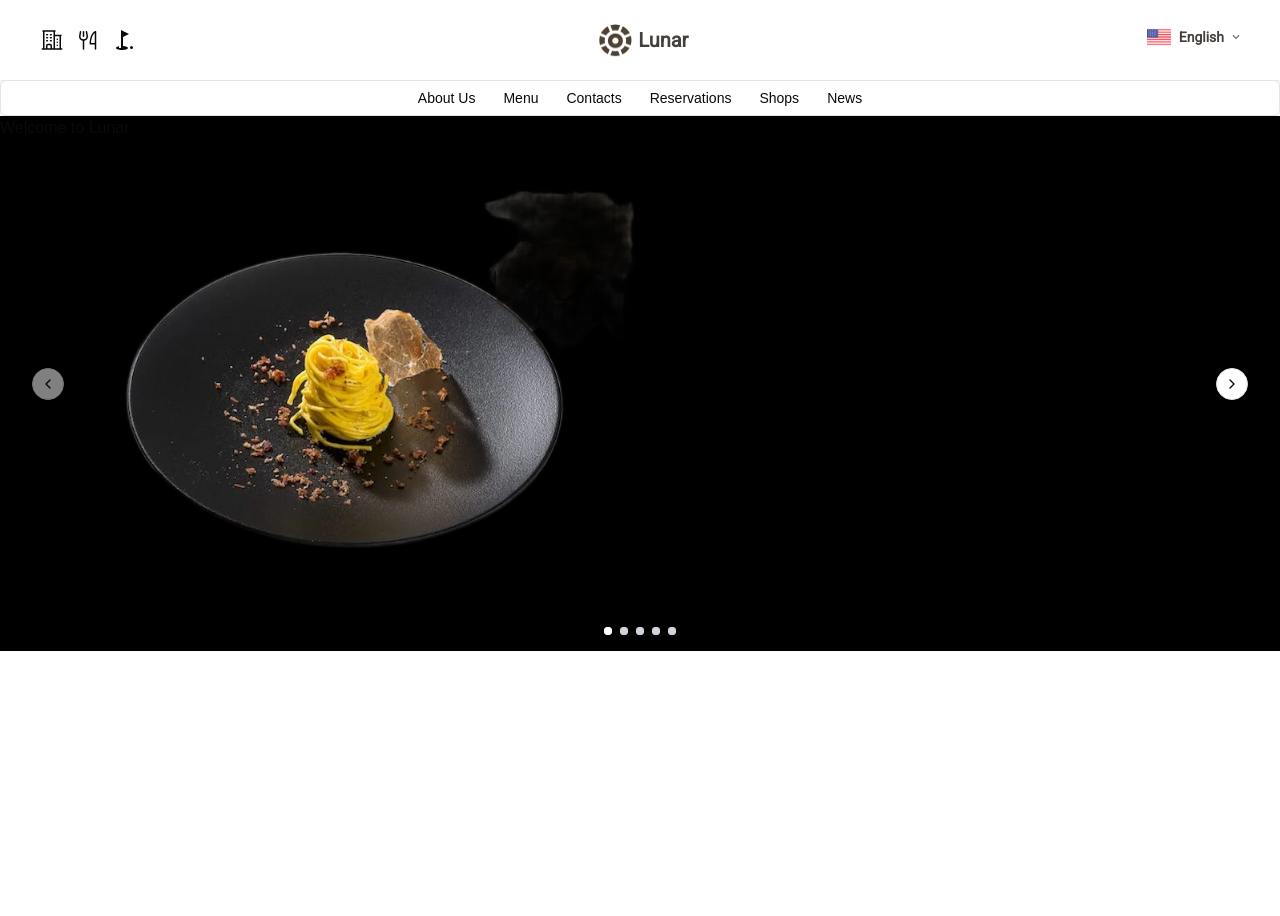
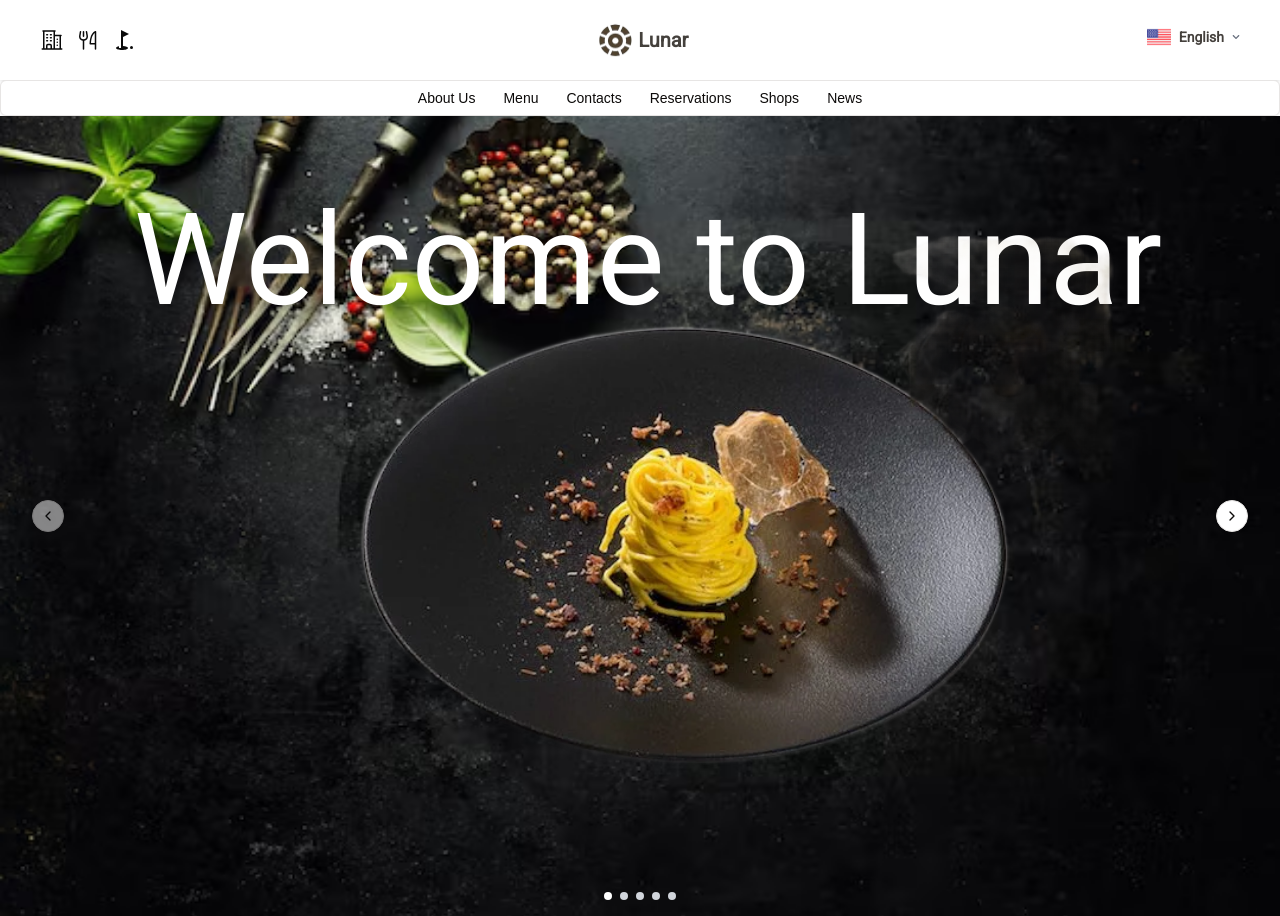
Before and after one commit to SrijanaGhalley77/practice_project, a Next.js app: page / in a window 1280 px wide. Before the commit the page ends 800 px from the top, so only its background shows below. Built offline with nearby package versions, Linux system fonts and the light colour scheme.

Commit message:
Carousel image style updated

```diff
--- a/src/components/slider/page.tsx
+++ b/src/components/slider/page.tsx
@@ -1,5 +1,5 @@
 "use client";
-import React, { useState } from 'react';
+import React from 'react';
 import { Card, CardContent } from "@/components/ui/card";
 import {
     Carousel,
@@ -9,6 +9,7 @@ import {
     CarouselPrevious,
     CarouselIndicator,
 } from "@/components/ui/carousel";
+import Image from 'next/image';
 
 const images = [
     { src: './dish1.png', alt: 'Dish 1' },
@@ -20,20 +21,19 @@ const images = [
 
 const SliderComponent: React.FC = () => {
     return (
-        <section className="flex items-center justify-center relative w-svw h-1/4 overflow-hidden">
-            <Carousel className="bg-black w-full h-full object-cover" totalItems={images.length}>
+        <section className="flex items-center justify-center relative w-full h-screen overflow-hidden">
+            <Carousel className="w-full h-full object-cover" totalItems={images.length}>
                 <CarouselContent>
                     {images.map((image, index) => (
-                        <CarouselItem key={index} index={index} className="transition-transform duration-500 ease-in-out transform hover:scale-105">
-                            <div className="p-0 m-0 items-center justify-center">
-                                <h1 className="text-#fff">Welcome to Lunar</h1>
-                                <img src={image.src} alt={image.alt} className="w-1/2 h-1/2 object-fit" />
-
-                                {/* <Card className=" border-none w-full h-full">
-                                    <CardContent className="flex aspect-video items-center justify-center p-0">
-                                        <img src={image.src} alt={image.alt} className="w-1/2 h-1/2 object-fit" />
-                                    </CardContent>
-                                </Card>  */}
+                        <CarouselItem key={index} index={index} className="w-full h-full object-cover transition-transform duration-500 ease-in-out transform hover:scale-105 relative">
+                            <img
+                                src="/bg.avif"
+                                alt='Carousel Background'
+                                className='absolute inset-0 w-full h-full object-cover -z-10'
+                            />
+                            <div className="p-0 m-0 w-full h-full flex items-center justify-center relative z-10">
+                                <h1 className="font-roboto text-white text-9xl absolute top-20 z-10">Welcome to Lunar</h1>
+                                <img src={image.src} alt={image.alt} className="w-3/4 h-4/4 object-fit absolute top-1/2 left-1/2 transform -translate-x-1/2 -translate-y-1/2 z-20" />
                             </div>
                         </CarouselItem>
                     ))}
@@ -46,7 +46,7 @@ const SliderComponent: React.FC = () => {
                 </div>
                 <div className="absolute bottom-4 left-1/2 transform -translate-x-1/2 flex space-x-2">
                     {images.map((_, index) => (
-                    <CarouselIndicator  key={index} index={index} />
+                        <CarouselIndicator key={index} index={index} />
                     ))}
                 </div>
             </Carousel>
--- a/src/components/ui/carousel.tsx
+++ b/src/components/ui/carousel.tsx
@@ -186,12 +186,12 @@ const CarouselContent = React.forwardRef<
   const { carouselRef, orientation } = useCarousel()
 
   return (
-    <div ref={carouselRef} className="overflow-hidden">
+    <div ref={carouselRef} className="overflow-hidden w-full h-full object-cover">
       <div
         ref={ref}
         className={cn(
           "flex",
-          orientation === "horizontal" ? "-ml-4" : "-mt-4 flex-col",
+          orientation === "horizontal" ? " w-full h-full object-cover" : "flex-col w-full h-full object-cover",
           className
         )}
         {...props}
--- a/tailwind.config.ts
+++ b/tailwind.config.ts
@@ -13,7 +13,7 @@ export default {
 			black: '#000000',
   			background:{
 				DEFAULT: 'hsl(var(--background))',
-				carouselImg: "url('/dish1.png')"
+				carouselImg: "url('./dish1.png')"
 			},
   			foreground: 'hsl(var(--foreground))',
   			card: {
```
